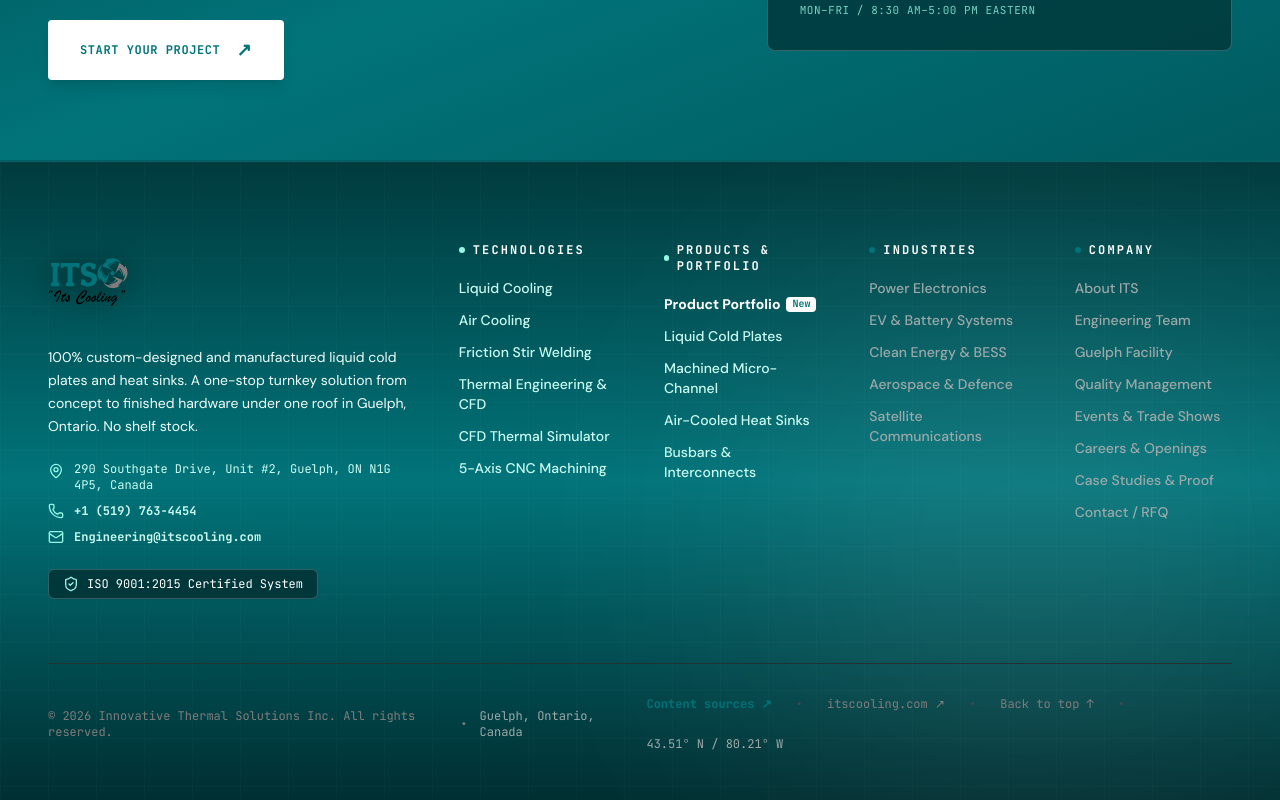
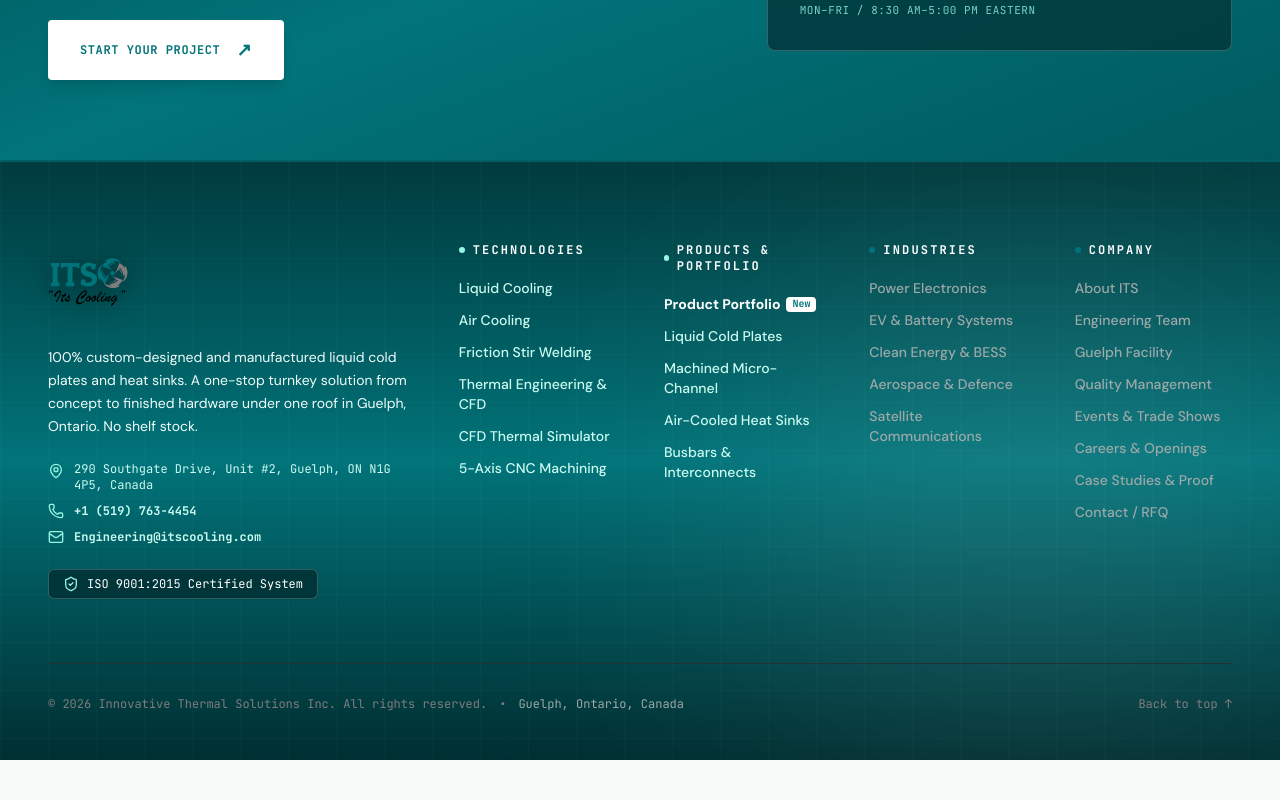
Before and after one commit to innovative-thermal-solutions/thermalsolutions, a Next.js app: page / in a window 1280 px wide. Shown: the part 9572-10372 px from the top of the page. After the commit the page ends 10332 px from the top, so only its background shows below. Built offline with nearby package versions, Linux system fonts and the light colour scheme.

Commit message:
Remove content sources, website link, and coordinates from footer

```diff
--- a/src/components/layout/Footer.tsx
+++ b/src/components/layout/Footer.tsx
@@ -230,30 +230,9 @@ export function Footer() {
           </div>
 
           <div className="flex items-center gap-4 sm:gap-6 flex-wrap">
-            <button
-              onClick={() => {
-                if (typeof window !== "undefined") {
-                  window.dispatchEvent(
-                    new CustomEvent("its-reference-modal", {
-                      detail: { type: "open-sources-detail" },
-                    })
-                  );
-                }
-              }}
-              className="text-[#00747a] hover:text-white hover:underline font-bold cursor-pointer"
-            >
-              Content sources ↗
-            </button>
-            <span className="text-slate-700">•</span>
-            <a href="https://www.itscooling.com" target="_blank" rel="noopener noreferrer" className="hover:text-white transition-colors">
-              itscooling.com ↗
-            </a>
-            <span className="text-slate-700">•</span>
             <a href="#home" className="hover:text-white transition-colors">
               Back to top ↑
             </a>
-            <span className="text-slate-700 hidden sm:inline">•</span>
-            <span className="text-[#9da8a9] font-mono hidden sm:inline">43.51° N / 80.21° W</span>
           </div>
         </div>
       </div>
```
